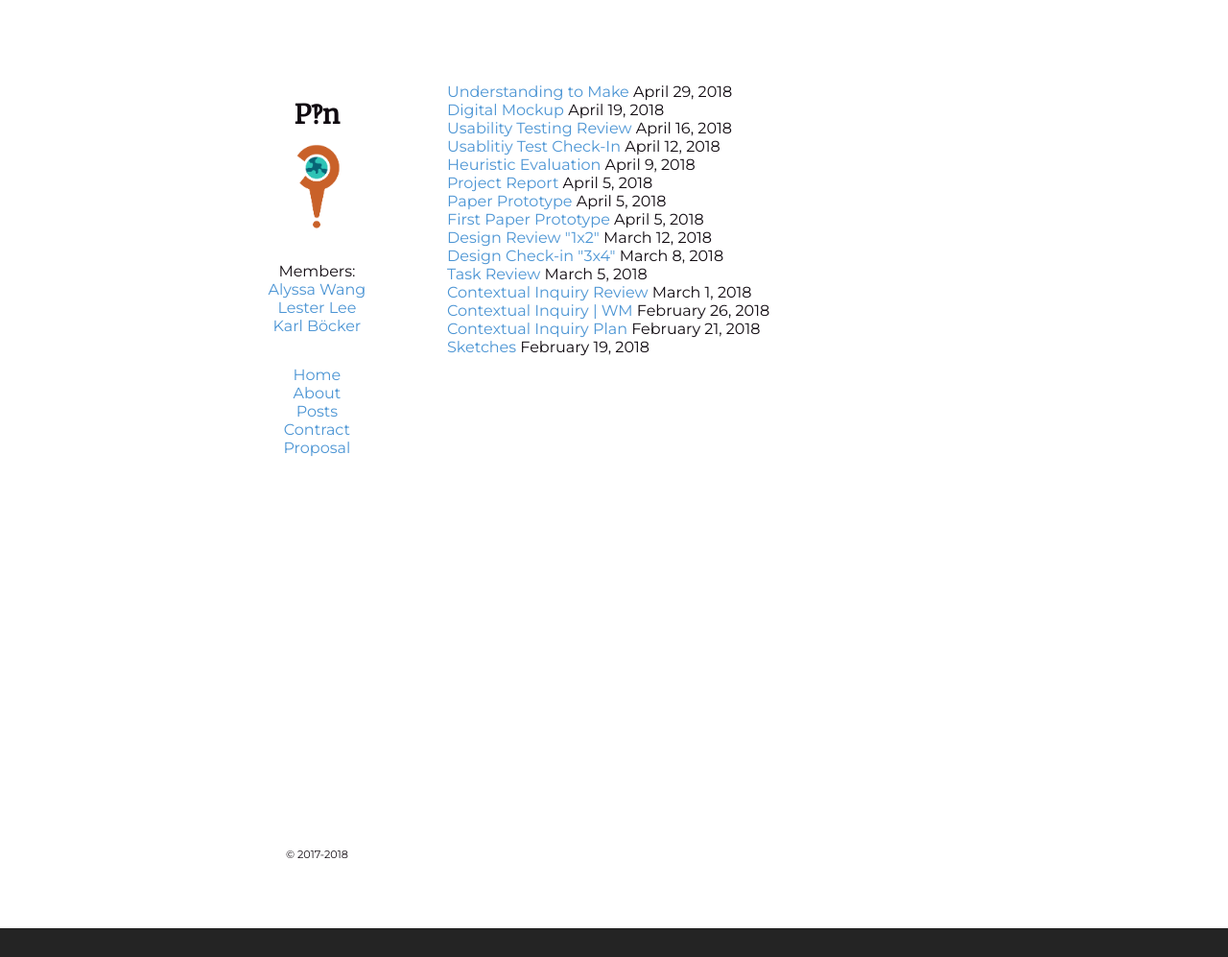
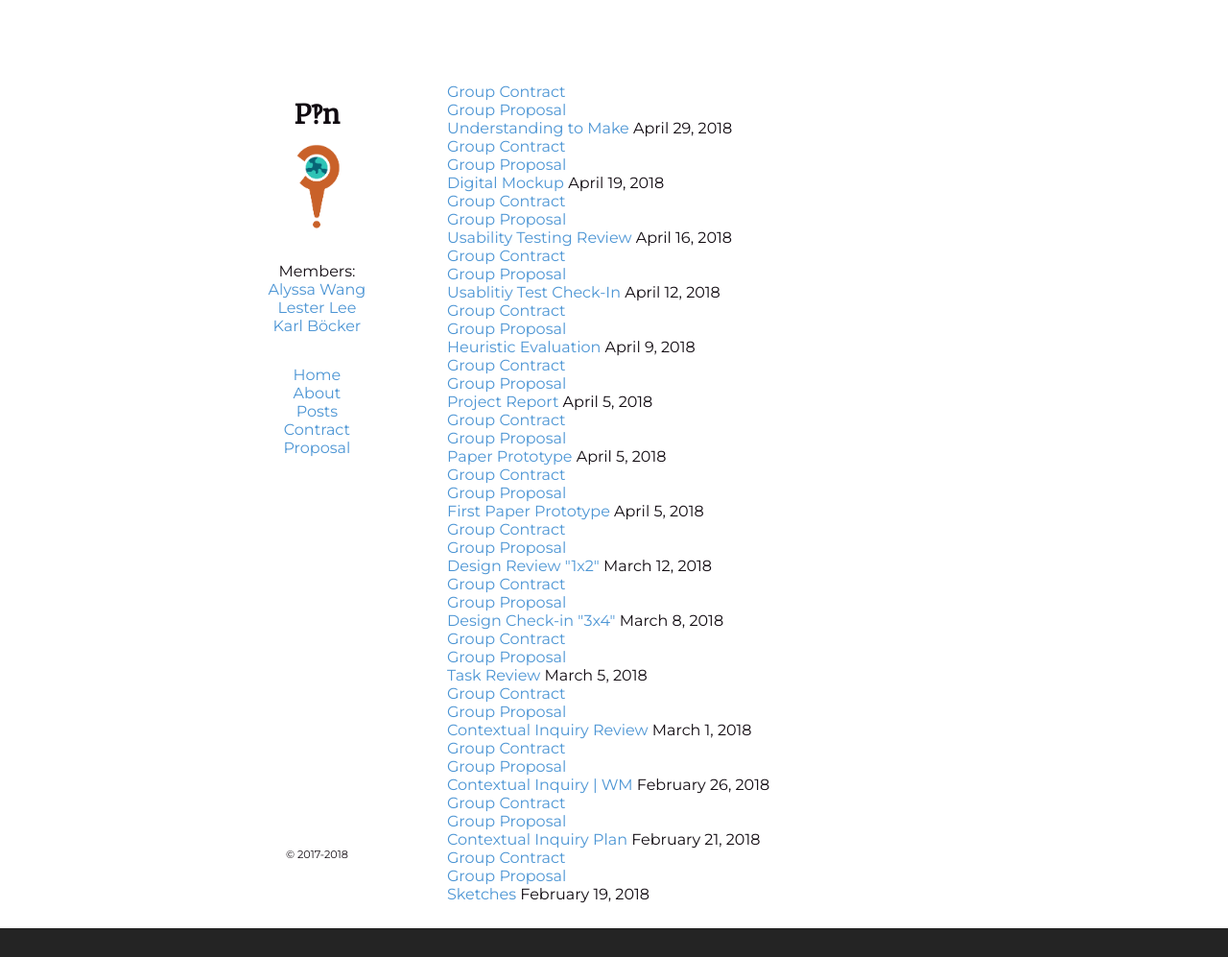
Before and after one commit to lester-lee/curious-places, a Jekyll site: the page built from posts.md, in a window 1280 px wide and 997 px high. Shown: the whole window at 96% size. Built offline with Jekyll 4.4.1, drawn with Linux system fonts in a browser that asks for light colours.

Commit message:
added pages

```diff
--- a/_includes/post_list.html
+++ b/_includes/post_list.html
@@ -1,5 +1,7 @@
 <ul>
   {% for post in site.posts %}
+    <li><a href="{{ site.baseurl }}/contract/">Group Contract</a></li>
+    <li><a href="{{ site.baseurl }}/proposal/">Group Proposal</a></li>
     <li>
       <a href="{{ site.baseurl }}/{{ post.url }}">
         {{ post.title }}
--- a/_layouts/bootstrap.html
+++ b/_layouts/bootstrap.html
@@ -20,7 +20,7 @@
       <li><a href="#Overview">Overview</a></li>
       <li><a href="#Video">Video</a></li>
       <li><a href="#Team">Team</a></li>
-      <li><a href="{{site.baseurl}}/posts/">Archive</a></li>
+      <li><a href="{{site.baseurl}}/posts/">Appendix</a></li>
     </ul>
   </nav>
 
```
